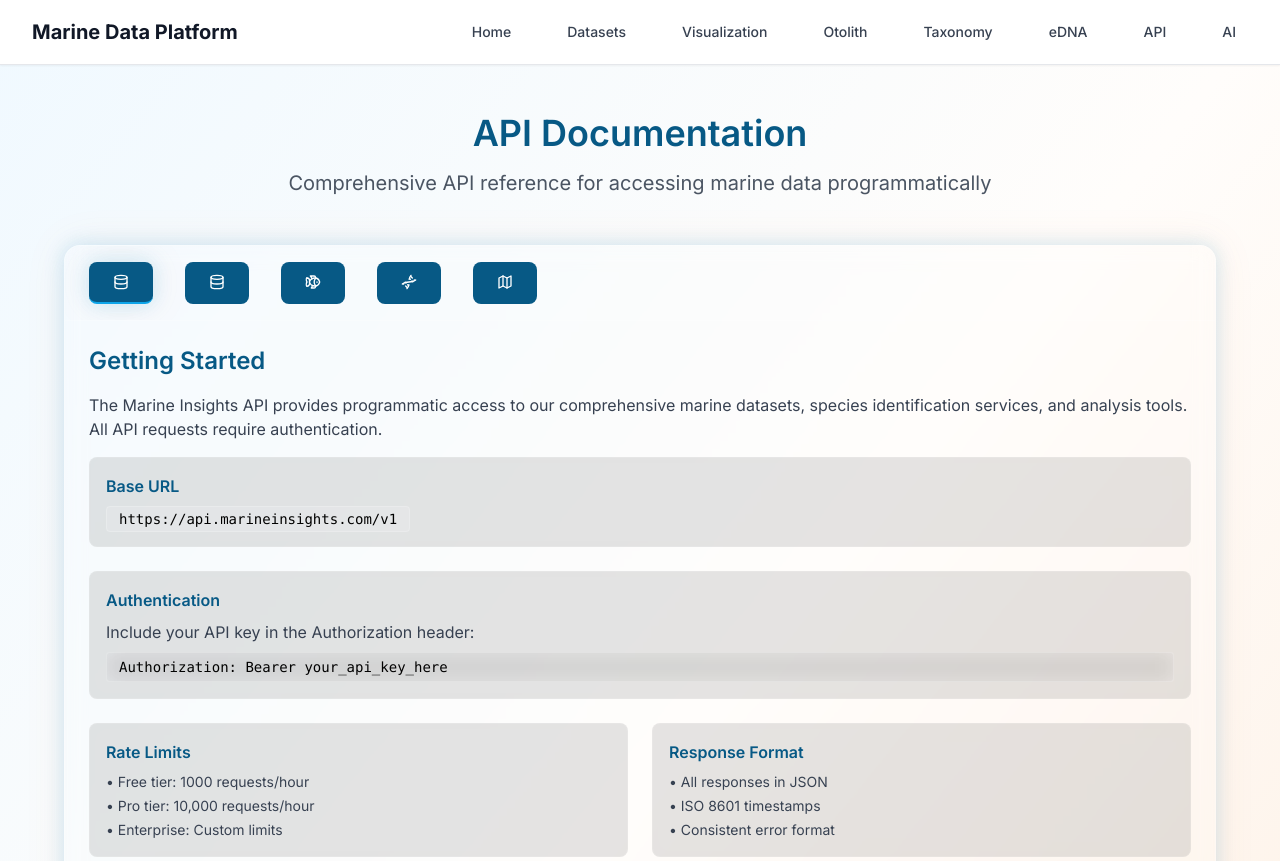
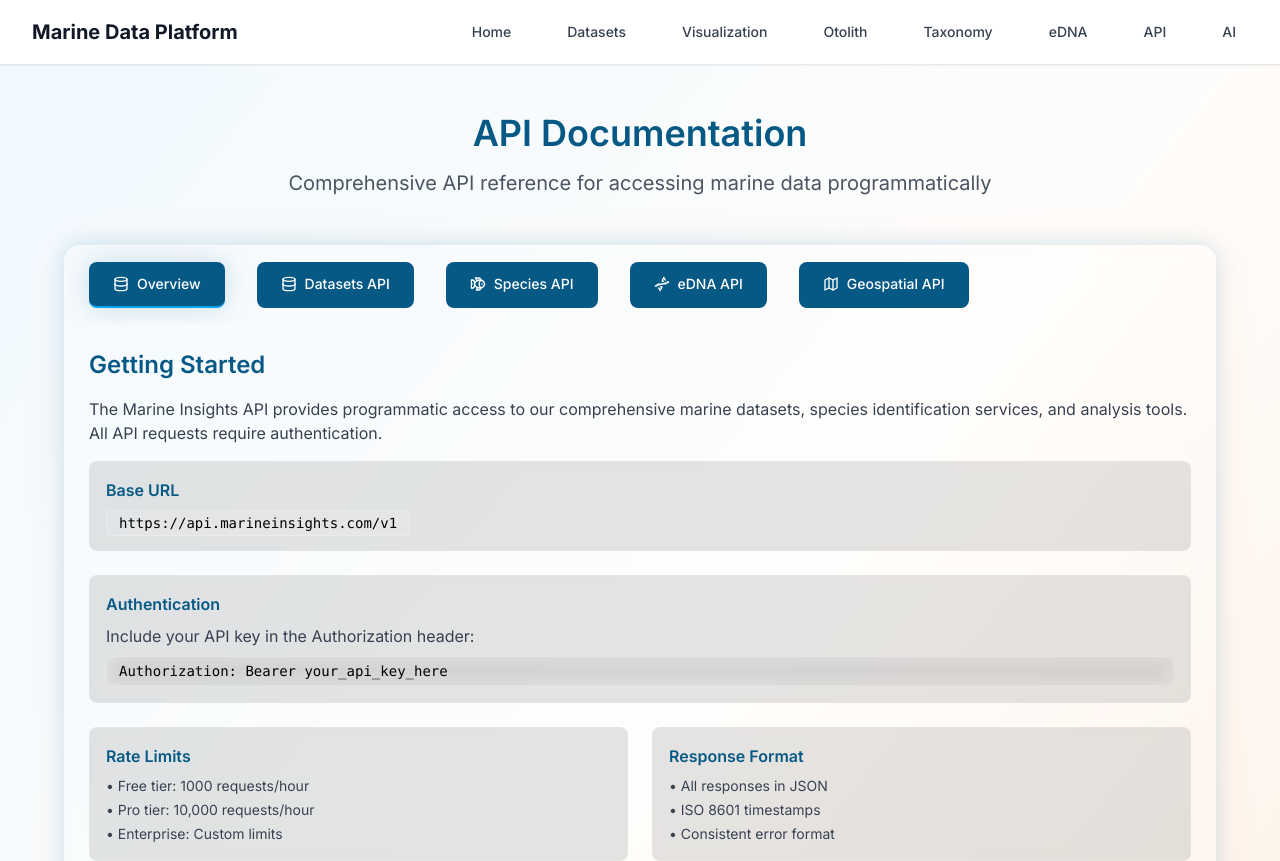
Before and after one commit to aashishjas1/final-, a React (Vite) app: page /api in a window 1280 px wide. Shown: the top 861 px of the page. Built offline with nearby package versions, Linux system fonts and the light colour scheme.

Commit message:
Fix unterminated JSX in APIDocs.tsx

```diff
--- a/src/pages/APIDocs.tsx
+++ b/src/pages/APIDocs.tsx
@@ -195,6 +195,7 @@ For complete documentation, visit our online portal.`;
                   }`}
                 >
                   <Icon className="w-4 h-4" />
+                  <span>{label}</span>
                 </button>
               ))}
             </nav>
```
